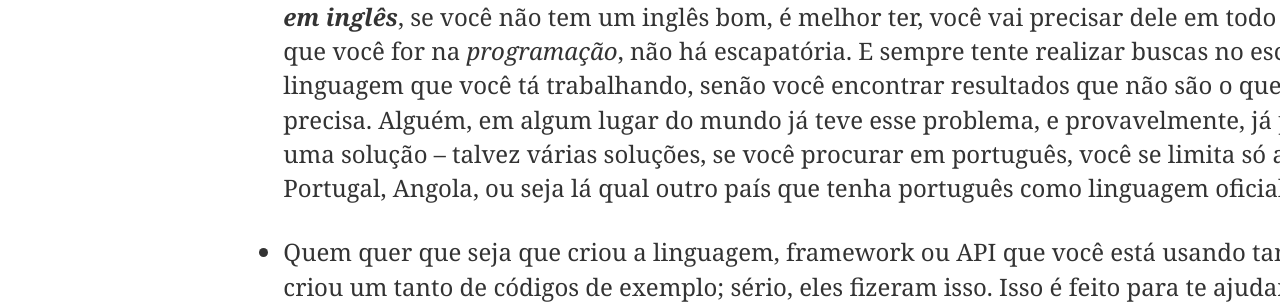
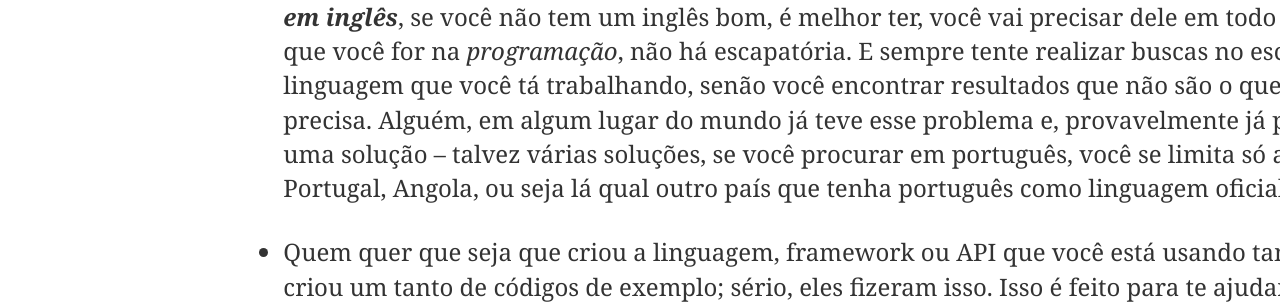
Before and after one commit to schleumer/oquevocetentou, a Jekyll site: the page built from index.html, in a window 1280 px wide and 900 px high, scrolled down 4228 px. Shown: the part 226-530 px from the top of the window. Built offline with Jekyll 4.4.1, drawn with Linux system fonts in a browser that asks for light colours; nearby versions of some CDN libraries; Markdown is read by kramdown in place of the engine named in the settings; the list of posts is cut into pages by our own code.

Commit message:
fixfixfix

```diff
--- a/_includes/page.md
+++ b/_includes/page.md
@@ -82,7 +82,7 @@ Tente pegar alguns minutos para executar esses topicos:
 
 - Seu problema é tipo uma *pergunta padrão* que provavelmente já possui algum tipo de código de exemplo e documentação? Não há uma linguagem no mundo que não diga para você como ler o conteúdo de um arquivo. Procure na documentação, ou faça uma busca rápida. Se seu problema é simples assim, sua solução está de baixo do seu nariz. Você pode encontra-la!
 
-- Dê uma pesquisada na internet. Isso é um conselho natural, eu sei, mas calma. Se você está tendo problemas para ter um resultado decente, você precisa estreitar as coisas. Não procure por ***"bloco if"***, se você quer saber sobre o *bloco if* do Ruby; tente ***"ruby if statement"***, ***sempre em inglês***, se você não tem um inglês bom, é melhor ter, você vai precisar dele em todo canto que você for na *programação*, não há escapatória. E sempre tente realizar buscas no escopo da linguagem que você tá trabalhando, senão você encontrar resultados que não são o que você precisa. Alguém, em algum lugar do mundo já teve esse problema, e provavelmente, já possui uma solução -- talvez várias soluções, se você procurar em português, você se limita só ao Brasil, Portugal, Angola, ou seja lá qual outro país que tenha português como linguagem oficial.
+- Dê uma pesquisada na internet. Isso é um conselho natural, eu sei, mas calma. Se você está tendo problemas para ter um resultado decente, você precisa estreitar as coisas. Não procure por ***"bloco if"***, se você quer saber sobre o *bloco if* do Ruby; tente ***"ruby if statement"***, ***sempre em inglês***, se você não tem um inglês bom, é melhor ter, você vai precisar dele em todo canto que você for na *programação*, não há escapatória. E sempre tente realizar buscas no escopo da linguagem que você tá trabalhando, senão você encontrar resultados que não são o que você precisa. Alguém, em algum lugar do mundo já teve esse problema e, provavelmente já possui uma solução -- talvez várias soluções, se você procurar em português, você se limita só ao Brasil, Portugal, Angola, ou seja lá qual outro país que tenha português como linguagem oficial.
 
 - Quem quer que seja que criou a linguagem, framework ou API que você está usando também criou um tanto de códigos de exemplo; sério, eles fizeram isso. Isso é feito para te ajudar com qualquer tarefa comum, e possívelmente existe um código pronto(ou quase) do que você quer fazer. Isso vai te tomar só alguns segundo para dar uma olhadinha, e você ainda pode achar bastante código que pode te ajudar no futuro!
 
```
